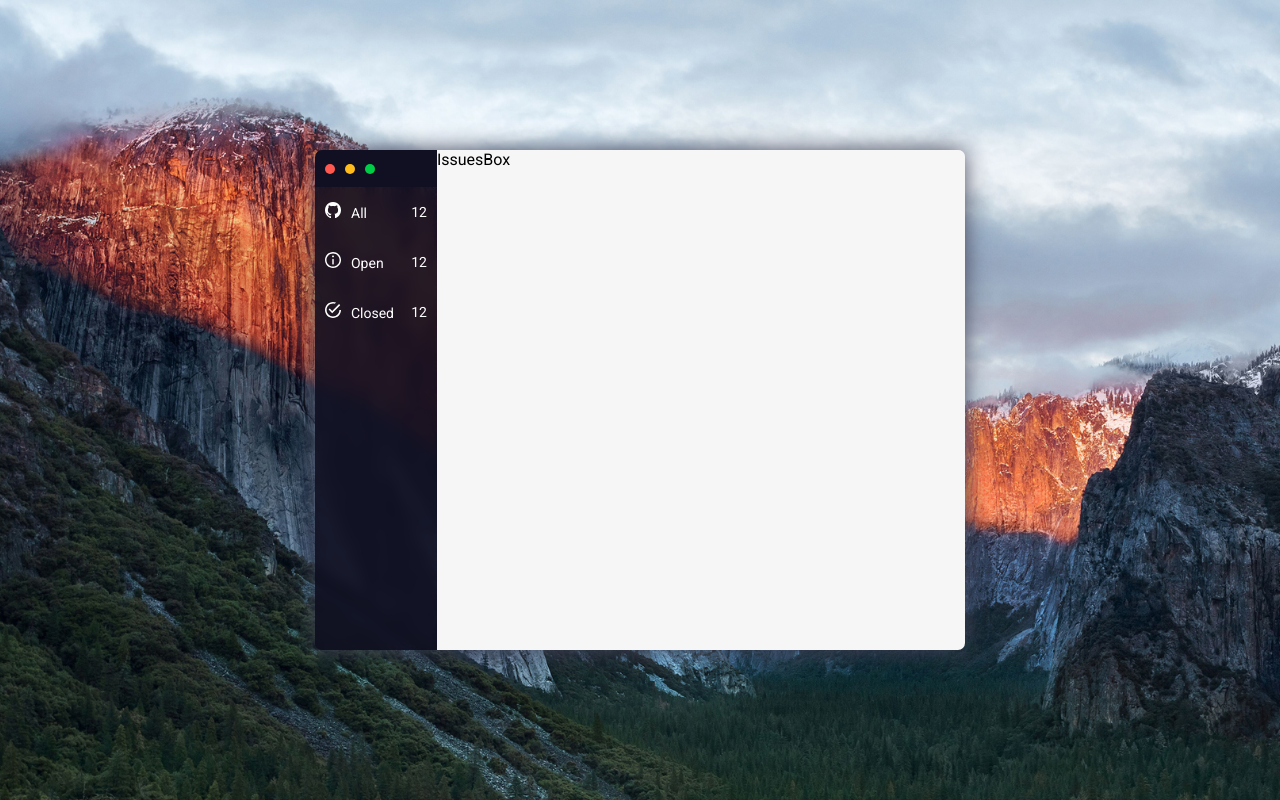
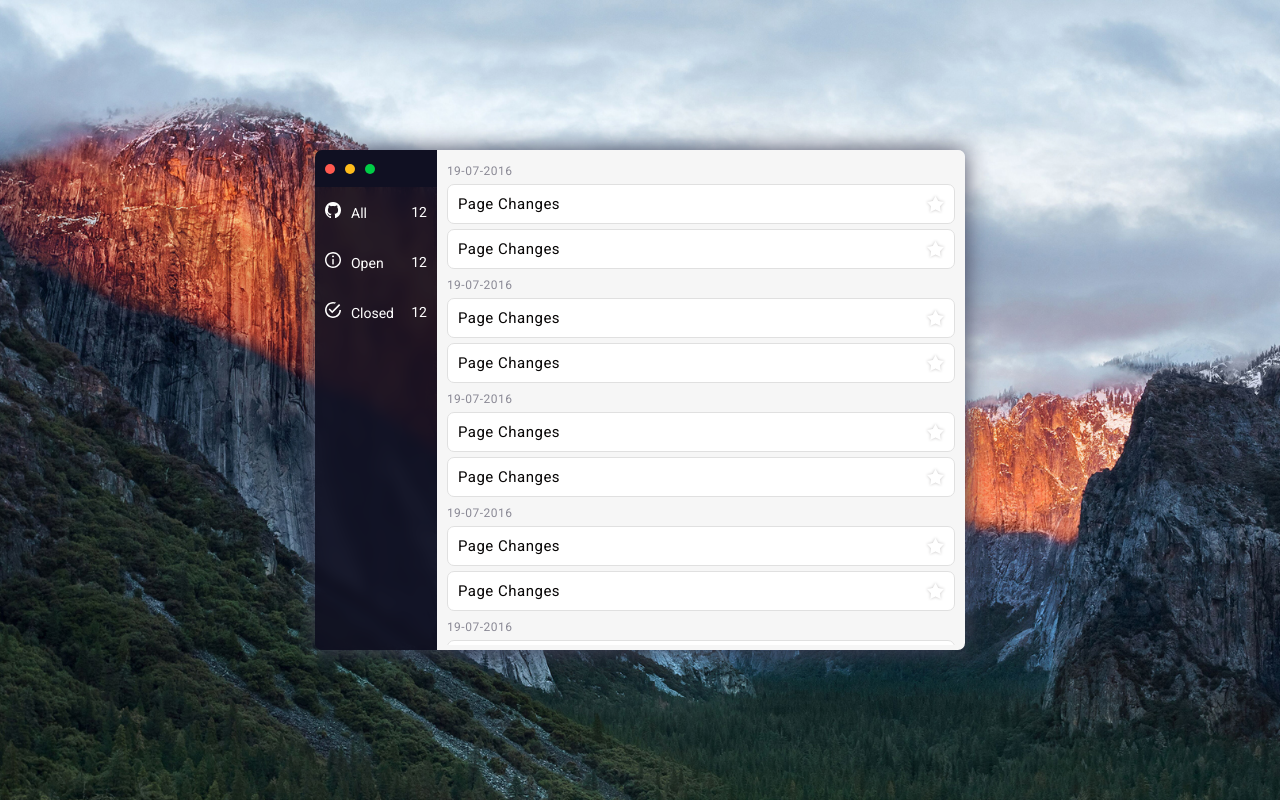
Before and after one commit to stosikmartyna/github_issues_app, a React (Create React App) app: page / in a window 1280 px wide. Built offline with nearby package versions, Linux system fonts and the light colour scheme.

Commit message:
Create single issue component and add styles to issue box

```diff
--- a/src/components/IssuesBox/IssuesBox.component.tsx
+++ b/src/components/IssuesBox/IssuesBox.component.tsx
@@ -1,10 +1,11 @@
 import React from 'react';
 import { Container } from './IssuesBox.styles';
+import { SingleIssue } from './SingleIssue/SingleIssue.component';
 
 export const IssuesBox: React.FC = () => {
     return (
         <Container>
-            <span>IssuesBox</span>
+            <SingleIssue />
         </Container>
     );
 };
--- /dev/null
+++ b/src/components/IssuesBox/SingleIssue/SingleIssue.component.tsx
@@ -0,0 +1,60 @@
+import React from 'react';
+import {
+    Container,
+    Date,
+    Wrapper,
+    Text,
+    Icon,
+} from './SingleIssue.styles';
+
+export const SingleIssue:React.FC = () => {
+    return (
+        <Container>
+            <Date>19-07-2016</Date>
+            <Wrapper>
+                <Text>Page Changes</Text>
+                <Icon src={'./images/icon-star.svg'} />
+            </Wrapper>
+            <Wrapper>
+                <Text>Page Changes</Text>
+                <Icon src={'./images/icon-star.svg'} />
+            </Wrapper>
+            <Date>19-07-2016</Date>
+            <Wrapper>
+                <Text>Page Changes</Text>
+                <Icon src={'./images/icon-star.svg'} />
+            </Wrapper>
+            <Wrapper>
+                <Text>Page Changes</Text>
+                <Icon src={'./images/icon-star.svg'} />
+            </Wrapper>
+            <Date>19-07-2016</Date>
+            <Wrapper>
+                <Text>Page Changes</Text>
+                <Icon src={'./images/icon-star.svg'} />
+            </Wrapper>
+            <Wrapper>
+                <Text>Page Changes</Text>
+                <Icon src={'./images/icon-star.svg'} />
+            </Wrapper>
+            <Date>19-07-2016</Date>
+            <Wrapper>
+                <Text>Page Changes</Text>
+                <Icon src={'./images/icon-star.svg'} />
+            </Wrapper>
+            <Wrapper>
+                <Text>Page Changes</Text>
+                <Icon src={'./images/icon-star.svg'} />
+            </Wrapper>
+            <Date>19-07-2016</Date>
+            <Wrapper>
+                <Text>Page Changes</Text>
+                <Icon src={'./images/icon-star.svg'} />
+            </Wrapper>
+            <Wrapper>
+                <Text>Page Changes</Text>
+                <Icon src={'./images/icon-star.svg'} />
+            </Wrapper>
+        </Container>
+    );
+};
--- /dev/null
+++ b/src/components/IssuesBox/SingleIssue/SingleIssue.styles.ts
@@ -0,0 +1,40 @@
+import styled from 'styled-components';
+
+export const Container = styled.div`
+    padding: 10px 10px;
+    overflow: auto;
+    height: 475px;
+
+    &::-webkit-scrollbar {
+        background-color: #E0E0E0;
+        border-radius: 20px;
+        width: 7px;
+    }
+`;
+
+export const Date = styled.span`
+    color: #8A8995;
+    font-size: 12px;
+    letter-spacing: .5px;
+`;
+
+export const Wrapper = styled.div`
+    align-items: center;
+    background-color: #FFFFFF;
+    border: 1px solid #E0E0E0;
+    border-radius: 7px;
+    display: flex;
+    justify-content: space-between;
+    margin: 5px 0;
+    padding: 10px;
+`;
+
+export const Text = styled.span`
+    color: #080606;
+    font-size: 15px;
+    letter-spacing: .5px;
+`;
+
+export const Icon = styled.img`
+    filter: drop-shadow(0 0 0.1rem #c4c2c2);
+`;
```
Also changed, not shown: public/images/icon-star.svg.
